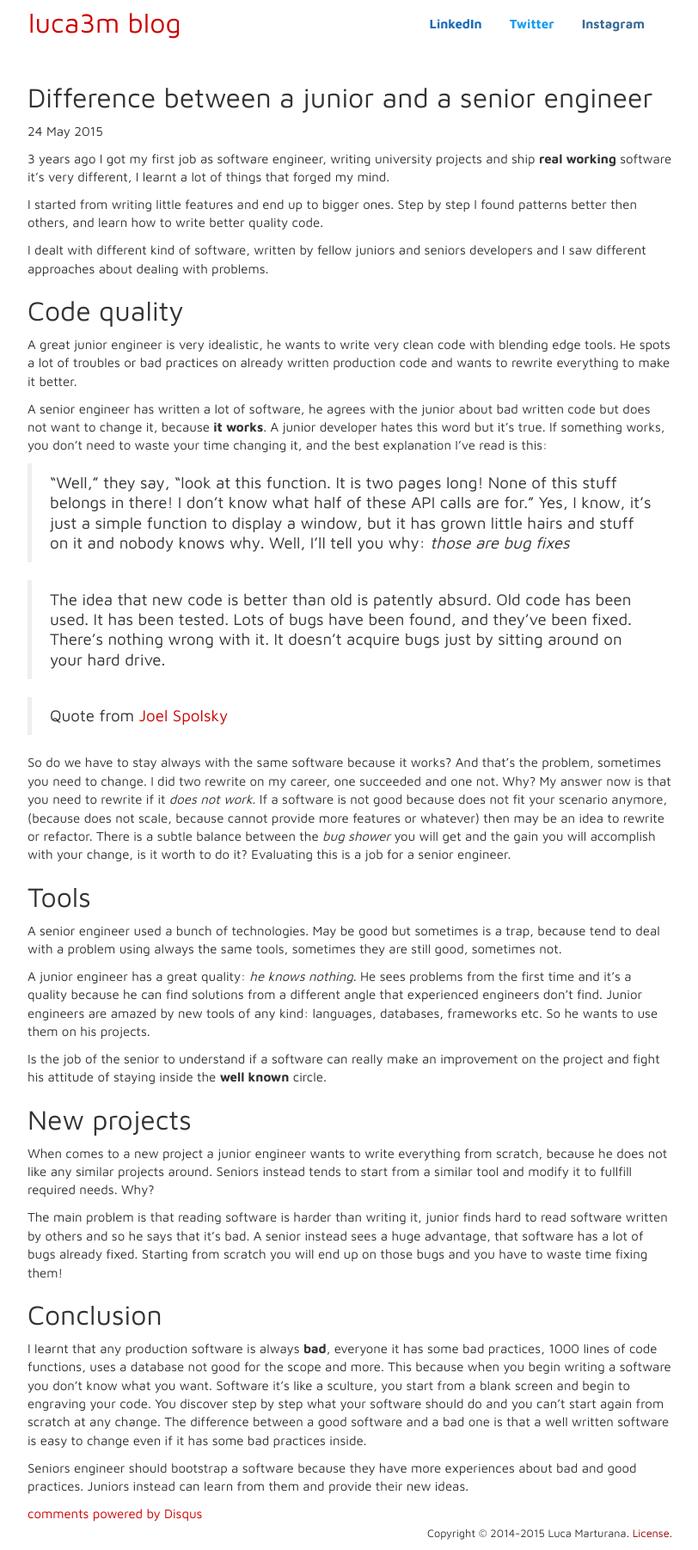
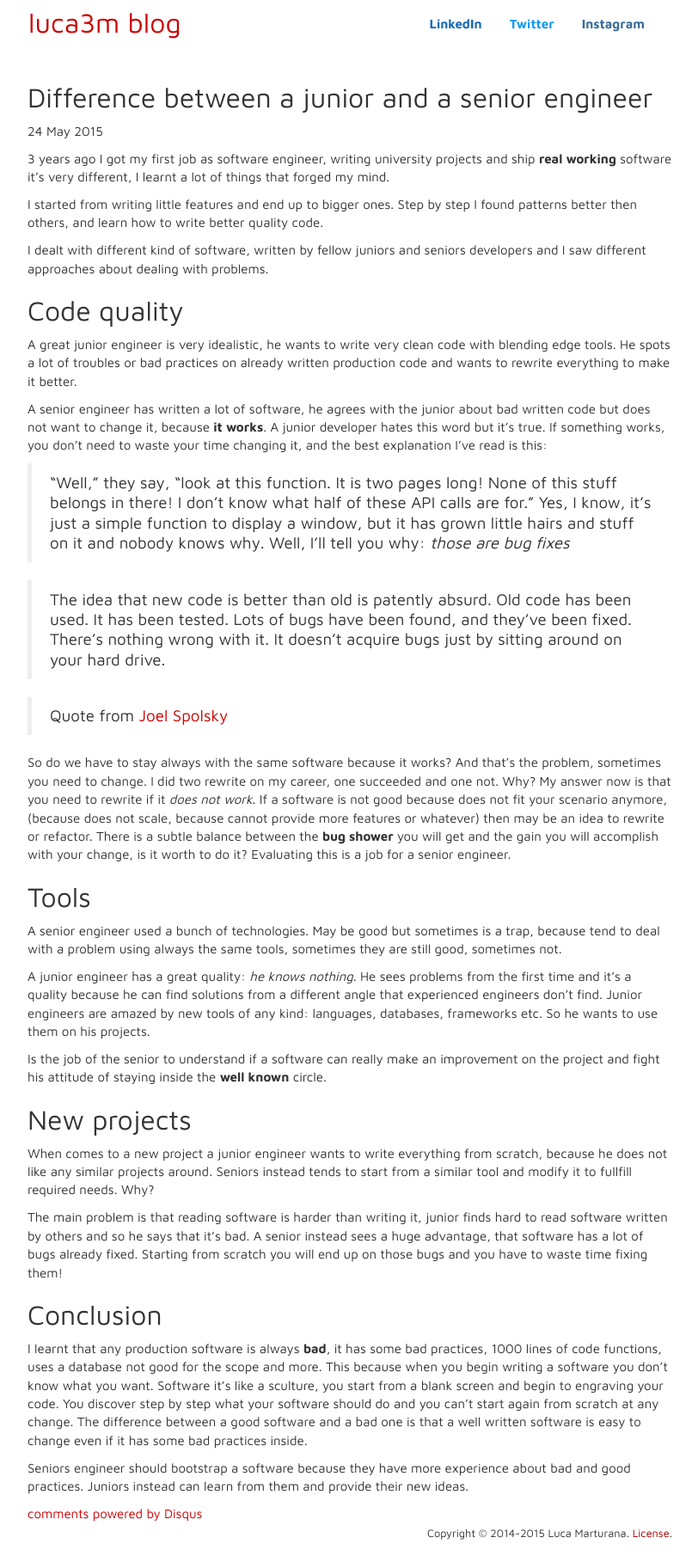
Before and after one commit to luca3m/luca3m.github.io, a Jekyll site: the page built from _posts/2015-05-24-junior-vs-senior-engineer.md, in a window 1280 px wide. Shown: the whole page at 86% size, without its empty margins (233-1045 px from the left). Built offline with Jekyll 4.4.1, drawn with Linux system fonts in a browser that asks for light colours; Markdown is read by kramdown in place of the engine named in the settings; comment, search, counter and statistics services are not loaded.

Commit message:
minor changes

```diff
--- a/_posts/2015-05-24-junior-vs-senior-engineer.md
+++ b/_posts/2015-05-24-junior-vs-senior-engineer.md
@@ -22,7 +22,7 @@ A senior engineer has written a lot of software, he agrees with the junior about
 
 > Quote from [Joel Spolsky](http://www.joelonsoftware.com/articles/fog0000000069.html)
 
-So do we have to stay always with the same software because it works? And that's the problem, sometimes you need to change. I did two rewrite on my career, one succeeded and one not. Why? My answer now is that you need to rewrite if it *does not work*. If a software is not good because does not fit your scenario anymore, (because does not scale, because cannot provide more features or whatever) then may be an idea to rewrite or refactor. There is a subtle balance between the *bug shower* you will get and the gain you will accomplish with your change, is it worth to do it? Evaluating this is a job for a senior engineer.
+So do we have to stay always with the same software because it works? And that's the problem, sometimes you need to change. I did two rewrite on my career, one succeeded and one not. Why? My answer now is that you need to rewrite if it *does not work*. If a software is not good because does not fit your scenario anymore, (because does not scale, because cannot provide more features or whatever) then may be an idea to rewrite or refactor. There is a subtle balance between the **bug shower** you will get and the gain you will accomplish with your change, is it worth to do it? Evaluating this is a job for a senior engineer.
 
 ## Tools
 
@@ -40,6 +40,6 @@ The main problem is that reading software is harder than writing it, junior find
 
 ## Conclusion
 
-I learnt that any production software is always **bad**, everyone it has some bad practices, 1000 lines of code functions, uses a database not good for the scope and more. This because when you begin writing a software you don't know what you want. Software it's like a sculture, you start from a blank screen and begin to engraving your code. You discover step by step what your software should do and you can't start again from scratch at any change. The difference between a good software and a bad one is that a well written software is easy to change even if it has some bad practices inside.
+I learnt that any production software is always **bad**, it has some bad practices, 1000 lines of code functions, uses a database not good for the scope and more. This because when you begin writing a software you don't know what you want. Software it's like a sculture, you start from a blank screen and begin to engraving your code. You discover step by step what your software should do and you can't start again from scratch at any change. The difference between a good software and a bad one is that a well written software is easy to change even if it has some bad practices inside.
 
-Seniors engineer should bootstrap a software because they have more experiences about bad and good practices. Juniors instead can learn from them and provide their new ideas.
+Seniors engineer should bootstrap a software because they have more experience about bad and good practices. Juniors instead can learn from them and provide their new ideas.
```
